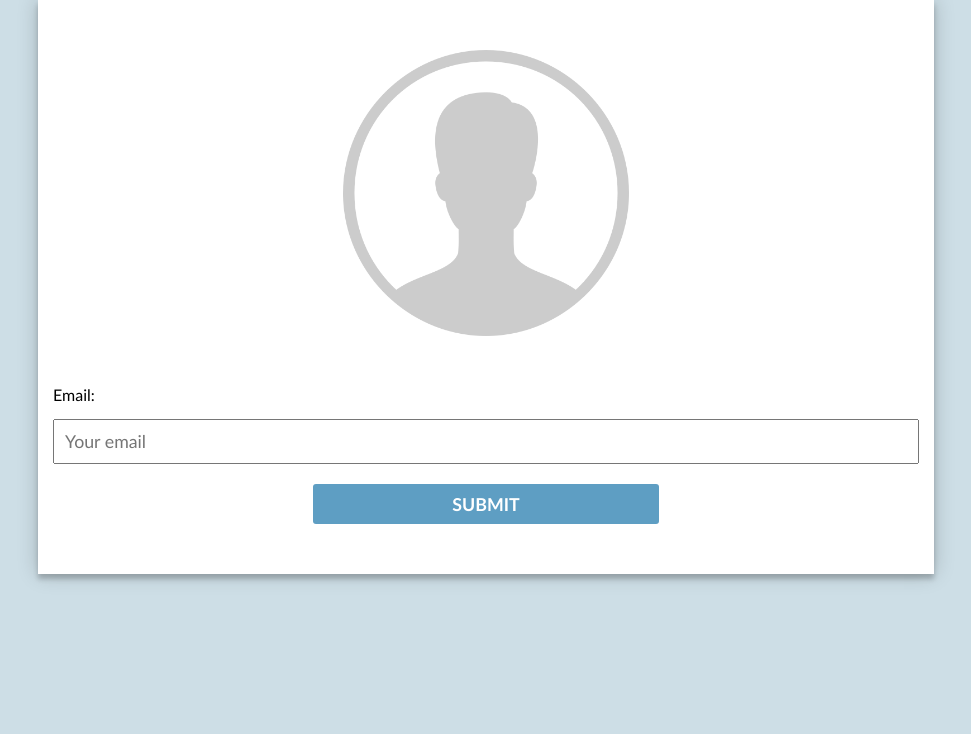
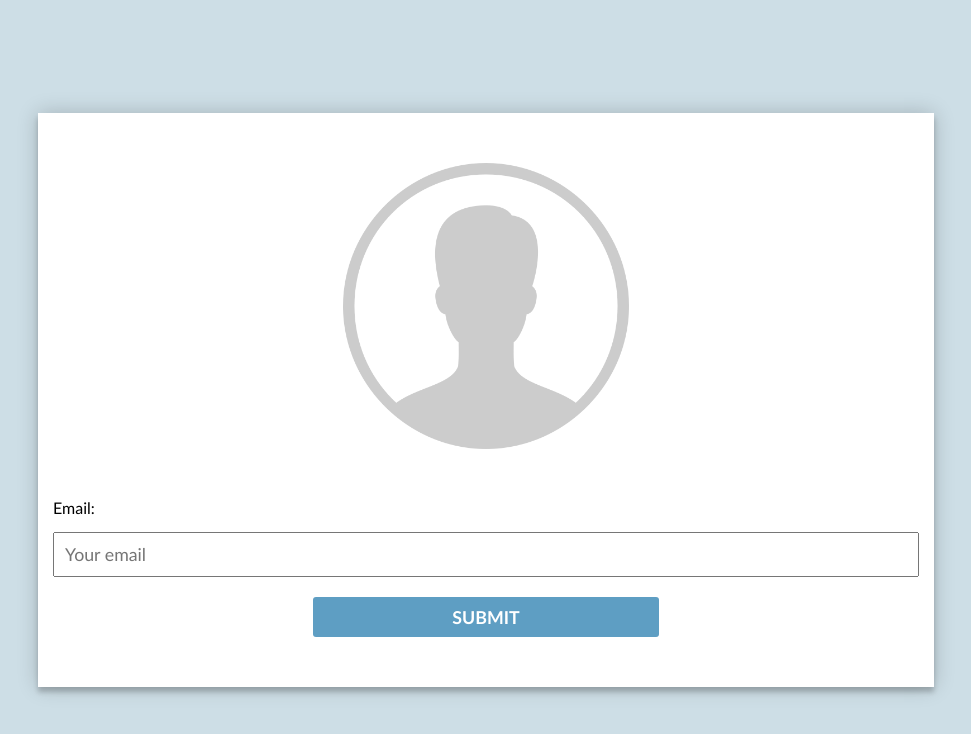
Before and after one commit to datngn11/task-manager, a Vue app: page /login in a window 1280 px wide. Shown: the top 734 px of the page, without its empty margins (154-1125 px from the left). Built offline with nearby package versions, Linux system fonts and the light colour scheme.

Commit message:
fixed form ui

```diff
--- a/src/App.vue
+++ b/src/App.vue
@@ -8,5 +8,6 @@
 @import url("./styles/scss/normalize.scss");
 .app {
   width: 100%;
+  height: 100%;
 }
 </style>
--- a/src/components/forms/TaskForm.vue
+++ b/src/components/forms/TaskForm.vue
@@ -16,7 +16,7 @@
         <label for="form__desc">Description</label>
         <textarea
           class="input"
-          rows="10"
+          rows="7"
           id="form__desc"
           v-model.trim="taskData.description"
           @keyup="handleTextarea"
@@ -149,7 +149,7 @@ export default class TaskForm extends Vue {
     width: 100px;
     height: auto;
     @include respond-to(desktop) {
-      width: 80px;
+      width: 75px;
     }
     @include respond-to(tablet) {
       width: 60px;
--- a/src/styles/scss/common.scss
+++ b/src/styles/scss/common.scss
@@ -3,9 +3,11 @@
 
 html,
 body {
+  width: 100%;
+  height: 100%;
+}
+body {
   margin: 0;
-  width: 100%;
-  min-height: 100%;
   font-family: "Trebuchet MS", "Lucida Sans Unicode", "Lucida Grande",
     "Lucida Sans";
   -webkit-font-smoothing: antialiased;
```
Also changed, not shown: src/services/api.js (deleted, +0 -7 lines).
